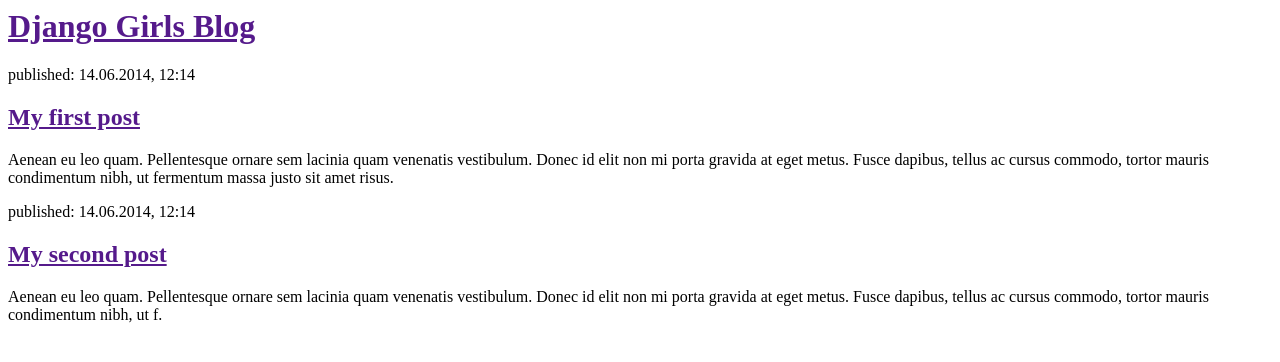
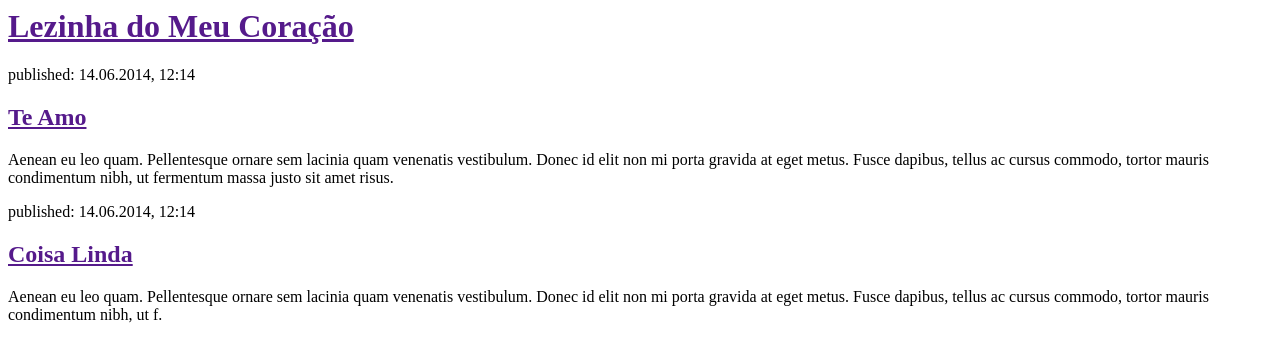
Before and after one commit to BibicoBolado/my-first-blog, a Django app: template blog/templates/blog/post_list.html in a window 1280 px wide. Shown: the top 362 px of the page. Run offline with Django 3.2, Linux system fonts and the light colour scheme; the template is opened without the code that fills it, so the values that code supplies are empty.

Commit message:
Colocando o HTML certo e mudando URL

```diff
--- a/blog/templates/blog/post_list.html
+++ b/blog/templates/blog/post_list.html
@@ -4,18 +4,18 @@
     </head>
     <body>
         <div>
-            <h1><a href="">Django Girls Blog</a></h1>
+            <h1><a href="">Lezinha do Meu Coração</a></h1>
         </div>
 
         <div>
             <p>published: 14.06.2014, 12:14</p>
-            <h2><a href="">My first post</a></h2>
+            <h2><a href="">Te Amo</a></h2>
             <p>Aenean eu leo quam. Pellentesque ornare sem lacinia quam venenatis vestibulum. Donec id elit non mi porta gravida at eget metus. Fusce dapibus, tellus ac cursus commodo, tortor mauris condimentum nibh, ut fermentum massa justo sit amet risus.</p>
         </div>
 
         <div>
             <p>published: 14.06.2014, 12:14</p>
-            <h2><a href="">My second post</a></h2>
+            <h2><a href="">Coisa Linda</a></h2>
             <p>Aenean eu leo quam. Pellentesque ornare sem lacinia quam venenatis vestibulum. Donec id elit non mi porta gravida at eget metus. Fusce dapibus, tellus ac cursus commodo, tortor mauris condimentum nibh, ut f.</p>
         </div>
     </body>
--- a/blog/urls.py
+++ b/blog/urls.py
@@ -3,5 +3,5 @@ from .import views
 
 app_name='blog'
 urlpatterns=[
-	path('home/',views.home,name='home')
+	path('',views.home,name='home')
 ]
--- a/blog/views.py
+++ b/blog/views.py
@@ -4,5 +4,5 @@ from django.http import HttpResponse
 # Create your views here.
 
 def home(request):
-	template_name='blog/teste.html'
+	template_name='blog/post_list.html'
 	return render (request,template_name)
```
